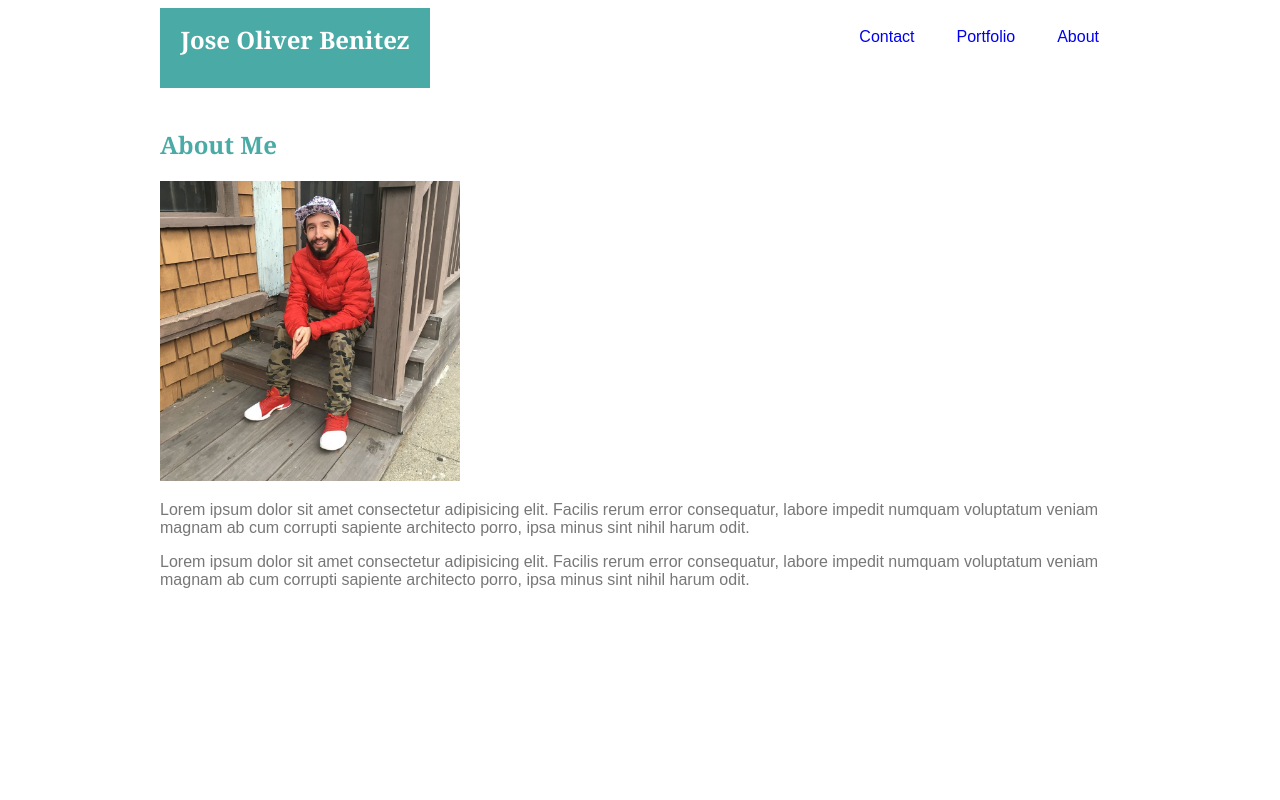
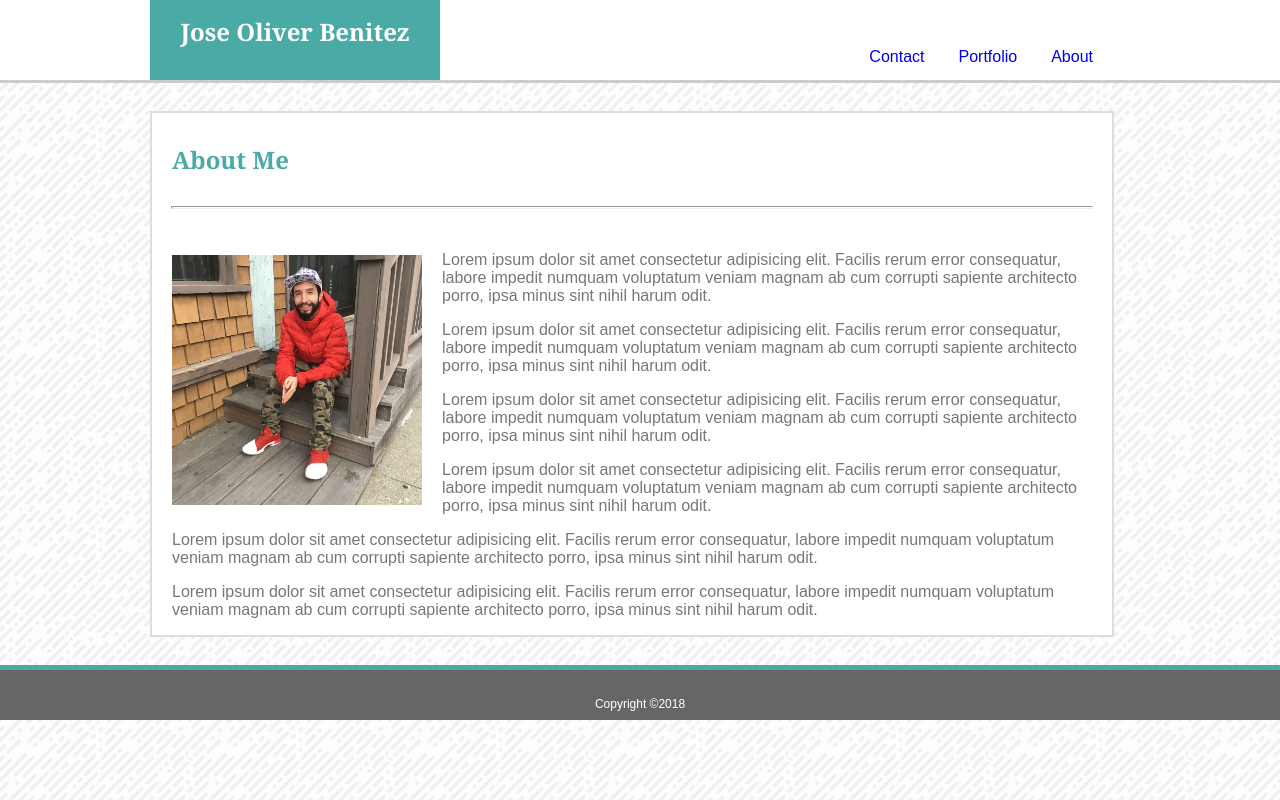
Before and after one commit to joliver017/Basic-Portfolio, a plain HTML site: page index.html in a window 1280 px wide. Drawn offline with Linux system fonts and the light colour scheme.

Commit message:
completed index.html

```diff
--- a/assets/css/style.css
+++ b/assets/css/style.css
@@ -1,20 +1,27 @@
 body {
-    background-image: url("/images/funky-lines.png");
+    background-image: url("../../assets/images/funky-lines.png");
     background-repeat: repeat;
+    margin: auto;
 }
 
 #header {
-    background-color: #ffffff
-    border-style: solid;
+    width: 100%;
+    height: 80px;
+    margin: auto;
+    position: static;
+    border-style: none none solid none;
     border-color: #cccccc;
-    width: 960px;
-    height: 100px;
-    margin: auto;
+    background-color: #ffffff;
 }
 
 #content {
     width: 960px;
-    margin: auto;
+    margin: 10px 150px;
+    position: static;
+    border-style: solid;
+    border-color: #dddddd;
+    border-width: 2px;
+    background-color: #ffffff
 }
 
 h1 {
@@ -22,17 +29,32 @@ h1 {
     border-color: #cccccc;
     color: #ffffff;
     font-family: 'Georgia', Times, Times New Roman, serif;
-    position: fixed;
-    margin: auto;
     width: 250px;
     height: 50px;
     text-align: center;
-    padding: 15px 10px;
+    padding: 15px 20px;
+    position: absolute;
+    margin: 0px 150px;
+}
+
+h2 {
+    padding: 10px 20px 10px 20px;
+}
+
+hr {
+    width: 920px;
+    height: 1px;
+}
+
+#profilepic {
+    padding: 20px 20px;
+    float: left;
 }
 
 p {
     font-family:'Arial', 'Helvetica Neue', Helvetica, sans-serif;
     color: #777777;
+    padding: 0px 20px;
 }
 
 h2 {
@@ -41,10 +63,10 @@ h2 {
 }
 
 ul {
-    position: fixed;
+    position: absolute;
     top: 0;
     width: 960px;
-    margin: 0;
+    margin: 20px 150px;
     padding: 0;
     overflow: hidden;
 }
@@ -54,7 +76,7 @@ li {
     list-style-type:none;
     margin: 0;
     padding: 0;
-    padding: 14px 5px;
+    padding: 14px 1px;
     font-family: 'Arial', 'Helvetica Neue', Helvetica, sans-serif;
 }
 
@@ -63,3 +85,20 @@ li a {
     padding: 14px 16px;
     text-decoration: none;
 }
+
+#footer {
+    position: static;
+    width: 100%;
+    height: 50px;
+    background-color: #666666;
+    border-style: solid none none none;
+    border-color: #4aaaa5;
+    border-width: 5px;
+}
+
+#footer p {
+    color: #ffffff;
+    font-size: 12px;
+    text-align: center;
+    padding: 15px 0px 0px 0px;
+}
--- a/index.html
+++ b/index.html
@@ -15,10 +15,12 @@
             <li><a href="#">Contact</a></li>
     </ul>
 </section>
-
+<br>
 <section id="content">
     <h2>About Me</h2>
-    <img id="profilepic" src="assets/images/profile pic.jpg" width="300" height="300">
+    <hr>
+    <br>
+    <img id="profilepic" src="assets/images/profile pic.jpg" width="250" height="250">
     <p>Lorem ipsum dolor sit amet consectetur adipisicing elit.
         Facilis rerum error consequatur, labore impedit numquam
         voluptatum veniam magnam ab cum corrupti sapiente architecto
@@ -29,6 +31,30 @@
         voluptatum veniam magnam ab cum corrupti sapiente architecto
         porro, ipsa minus sint nihil harum odit.
     </p>
+    <p>Lorem ipsum dolor sit amet consectetur adipisicing elit.
+            Facilis rerum error consequatur, labore impedit numquam
+            voluptatum veniam magnam ab cum corrupti sapiente architecto
+            porro, ipsa minus sint nihil harum odit.
+    </p>
+    <p>Lorem ipsum dolor sit amet consectetur adipisicing elit.
+                Facilis rerum error consequatur, labore impedit numquam
+                voluptatum veniam magnam ab cum corrupti sapiente architecto
+                porro, ipsa minus sint nihil harum odit.
+    </p>
+    <p>Lorem ipsum dolor sit amet consectetur adipisicing elit.
+            Facilis rerum error consequatur, labore impedit numquam
+            voluptatum veniam magnam ab cum corrupti sapiente architecto
+            porro, ipsa minus sint nihil harum odit.
+    </p>
+    <p>Lorem ipsum dolor sit amet consectetur adipisicing elit.
+            Facilis rerum error consequatur, labore impedit numquam
+            voluptatum veniam magnam ab cum corrupti sapiente architecto
+            porro, ipsa minus sint nihil harum odit.
+    </p>
+</section>
+<br>
+<section id="footer">
+        <p>Copyright ©2018</p>
 </section>
 
 </body>
```
